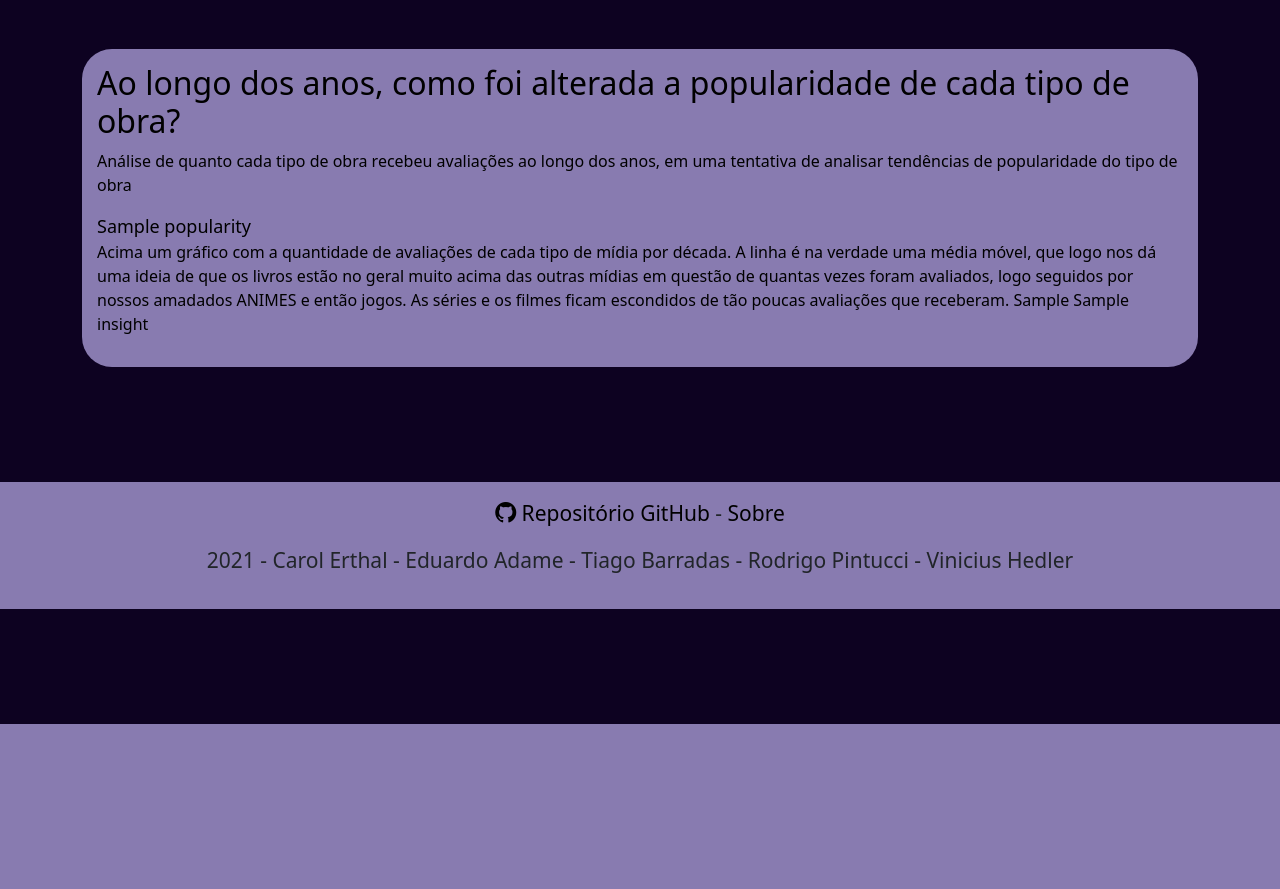
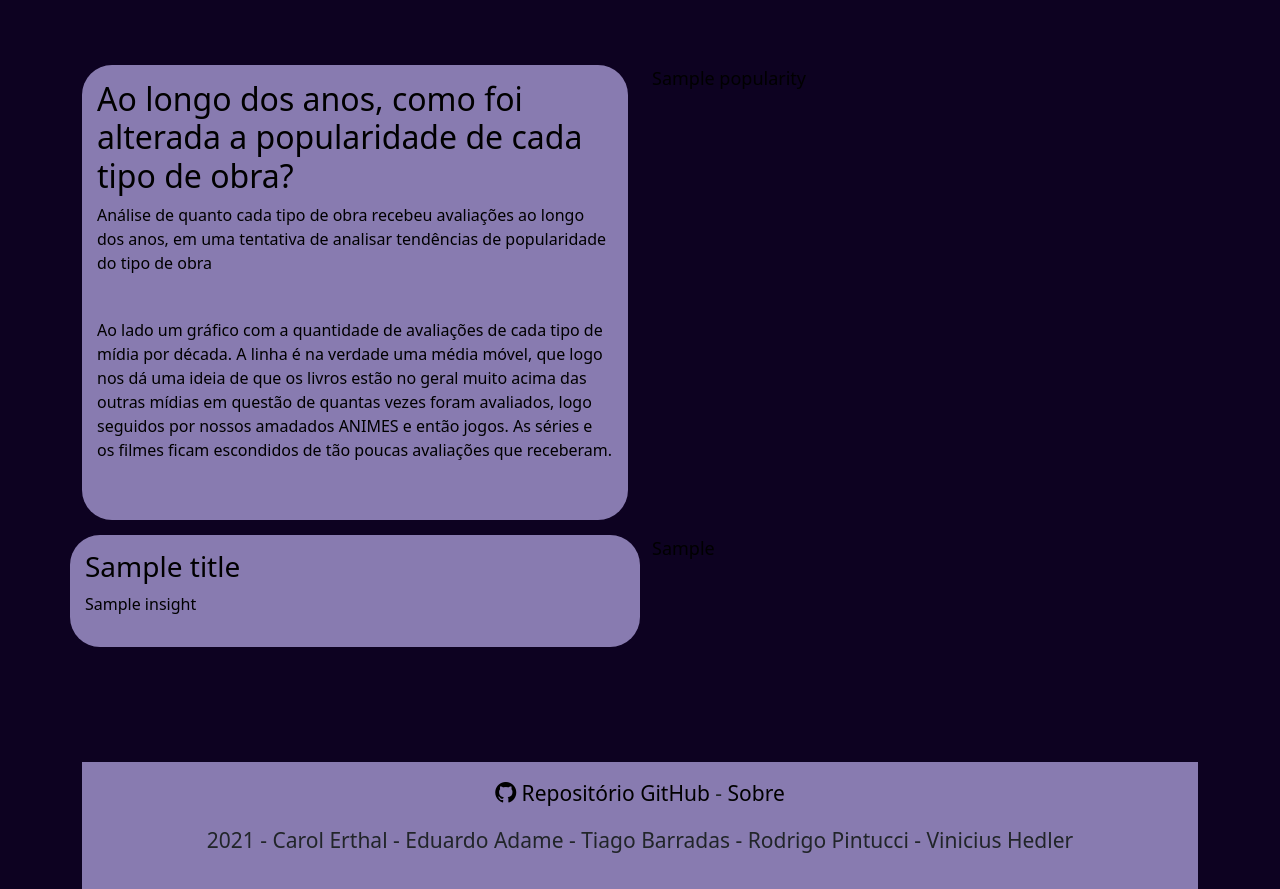
Before and after one commit to barrafas/coolt-django, a Django app: template vini/templates/vini.html in a window 1280 px wide. Shown: the part 76-965 px from the top of the page. Before the commit the page ends 800 px from the top, so only its background shows below. Run offline with Django 3.2, Linux system fonts and the light colour scheme; the template is opened without the code that fills it: most values are stand-ins (such as "Sample title", 1, 10 or a date in 2020); some libraries are stand-ins or nearby versions.

Commit message:
embelezamento da pagina

```diff
--- a/vini/templates/vini.html
+++ b/vini/templates/vini.html
@@ -22,22 +22,67 @@
 {% block content %}
     {% include 'nav.html' %}
     <div class="container">
-      <div class="row">
-        <div class="main-center col-md-12">
+      <div class="row mt-3">
+        <div class="main-center col-md-6">
+          <div class="article round">
+          <h2>Ao longo dos anos, como foi alterada a popularidade de cada tipo de obra?</h2>
+          <p>Análise de quanto cada tipo de obra recebeu avaliações ao longo dos anos, em uma tentativa de analisar tendências de popularidade do tipo de obra</p><br>
+          <p>Ao lado um gráfico com a quantidade de avaliações de cada tipo de mídia por década. A linha é na verdade uma média móvel, que logo nos dá uma ideia de
+            que os livros estão no geral muito acima das outras mídias em questão de quantas vezes foram avaliados, logo seguidos por nossos amadados ANIMES e
+            então jogos. As séries e os filmes ficam escondidos de tão poucas avaliações que receberam.</p><br>
+          </div>
+        </div>
+      <div class="main-right col-md-6">
+        {{ popularity|safe }}
+      </div>
+      {% for i in range5 %}
+        <br>
+        <div class="main-center col-md-6 my-auto">
+          <div class="row mt5">
+            <div class="article round">
+              <h3>{{ titles|index:i }}</h3>
+              <p>{{ insights|index:i }}</p>
+            </div>
+          </div>
+        </div>
+        <div class="main-right col-md-6">
+          {{ ind_pop|index:i|safe }}
+        </div>
+      {% endfor %}
+
+
+
+
+
+
+
+
+
+
+
+      {% comment %} <div class="row">
+        <div class="main-center col-md-6">
           <div class="article round">
             <h2>Ao longo dos anos, como foi alterada a popularidade de cada tipo de obra?</h2>
             <p>Análise de quanto cada tipo de obra recebeu avaliações ao longo dos anos, em uma tentativa de analisar tendências de popularidade do tipo de obra</p>
-            {{ popularity|safe }}
             <p>Acima um gráfico com a quantidade de avaliações de cada tipo de mídia por década. A linha é na verdade uma média móvel, que logo nos dá uma ideia de
               que os livros estão no geral muito acima das outras mídias em questão de quantas vezes foram avaliados, logo seguidos por nossos amadados ANIMES e
-              então jogos. As séries e os filmes ficam escondidos de tão poucas avaliações que receberam.
+              então jogos. As séries e os filmes ficam escondidos de tão poucas avaliações que receberam.</p>
             {% for i in range5%}
-              {{ ind_pop|index:i|safe }}
               {{ insights|index:i }}
+              <br>
             {% endfor %}
           </div>
         </div>
-      </div>
+        <div class="main-center col-md-6">
+          <div class="article round">
+            {{ popularity|safe }}
+            {% for i in range5%}
+              {{ ind_pop|index:i|safe }}
+            {% endfor %}
+          </div>
+        </div>
+      </div> {% endcomment %}
     </div>
 {% endblock %}
 
```
Also changed, not shown: vini/views.py (+14 -3 lines).
